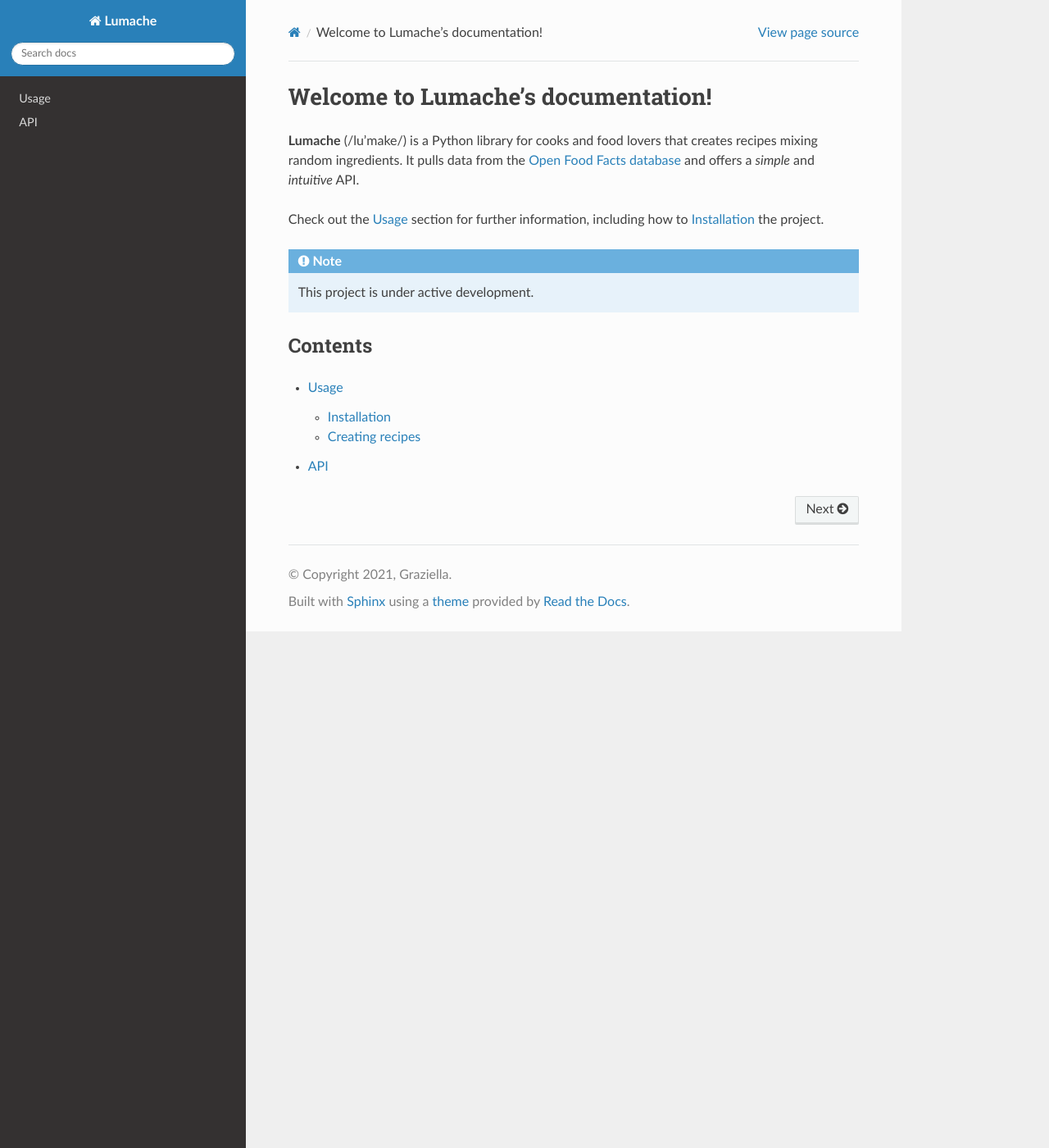
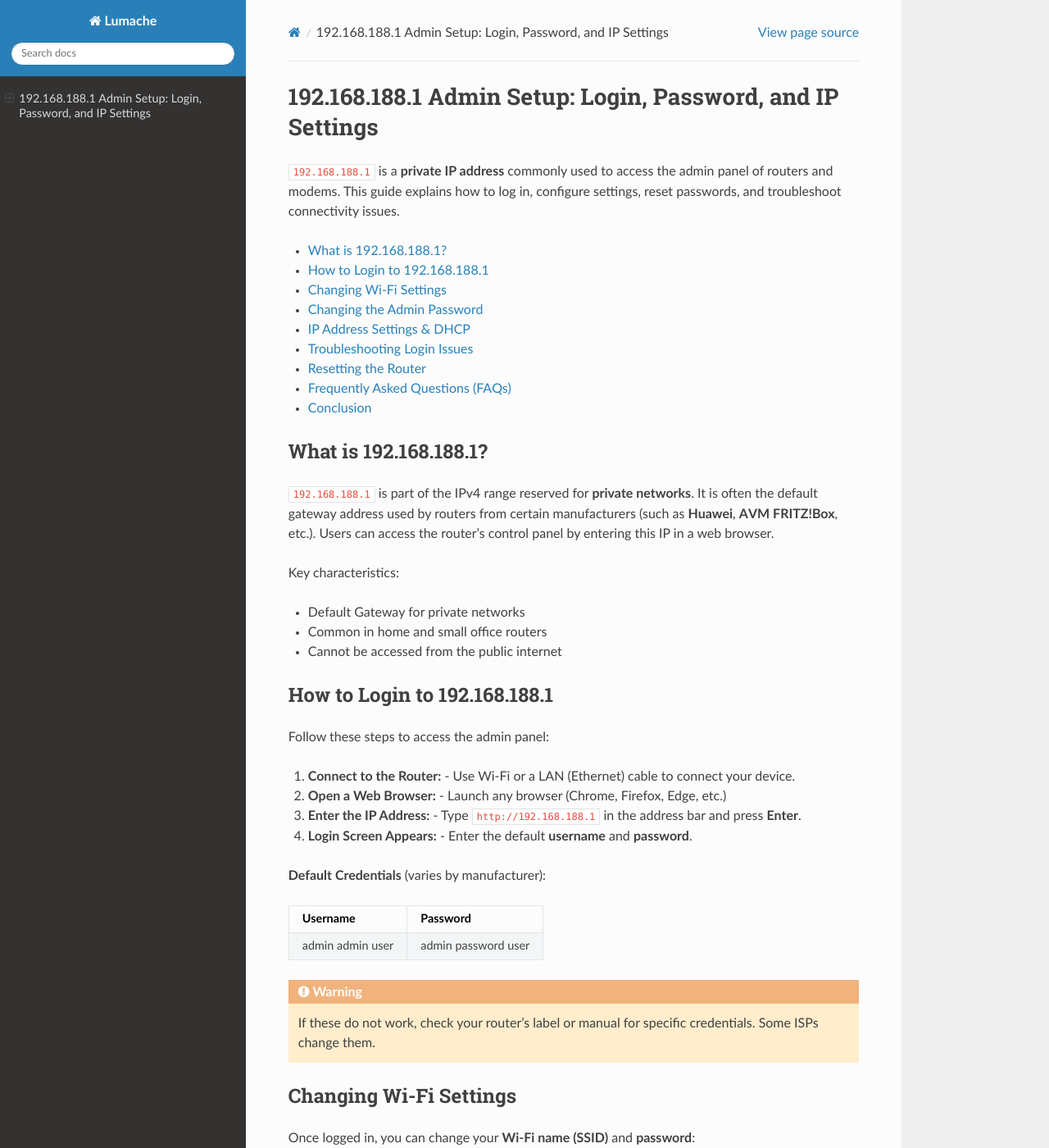
Before and after one commit to shaneallen6788/wireless-ext, a Sphinx documentation site: the page built from docs/source/index.rst, in a window 1280 px wide and 1400 px high. Shown: the whole window at 82% size. Built offline with Sphinx 7.4.7 and the Read the Docs theme 3.1.0, drawn with Linux system fonts in a browser that asks for light colours; some of the changed text lies outside the part shown.

Commit message:
Update index.rst

```diff
--- a/docs/source/index.rst
+++ b/docs/source/index.rst
@@ -1,22 +1,134 @@
-Welcome to Lumache's documentation!
-===================================
+192.168.188.1 Admin Setup: Login, Password, and IP Settings
+============================================================
 
-**Lumache** (/lu'make/) is a Python library for cooks and food lovers
-that creates recipes mixing random ingredients.
-It pulls data from the `Open Food Facts database <https://world.openfoodfacts.org/>`_
-and offers a *simple* and *intuitive* API.
+``192.168.188.1`` is a **private IP address** commonly used to access the admin panel of routers and modems. This guide explains how to log in, configure settings, reset passwords, and troubleshoot connectivity issues.
 
-Check out the :doc:`usage` section for further information, including
-how to :ref:`installation` the project.
+.. contents::
+   :local:
+   :depth: 2
+
+What is 192.168.188.1?
+-----------------------
+
+``192.168.188.1`` is part of the IPv4 range reserved for **private networks**. It is often the default gateway address used by routers from certain manufacturers (such as **Huawei**, **AVM FRITZ!Box**, etc.). Users can access the router's control panel by entering this IP in a web browser.
+
+Key characteristics:
+
+- Default Gateway for private networks
+- Common in home and small office routers
+- Cannot be accessed from the public internet
+
+How to Login to 192.168.188.1
+------------------------------
+
+Follow these steps to access the admin panel:
+
+1. **Connect to the Router:**
+   - Use Wi-Fi or a LAN (Ethernet) cable to connect your device.
+2. **Open a Web Browser:**
+   - Launch any browser (Chrome, Firefox, Edge, etc.)
+3. **Enter the IP Address:**
+   - Type ``http://192.168.188.1`` in the address bar and press **Enter**.
+4. **Login Screen Appears:**
+   - Enter the default **username** and **password**.
+
+**Default Credentials** (varies by manufacturer):
+
++----------------+----------------------+
+| Username       | Password             |
++================+======================+
+| admin          | admin                |
+| admin          | password             |
+| user           | user                 |
++----------------+----------------------+
+
+.. warning::
+   If these do not work, check your router's label or manual for specific credentials. Some ISPs change them.
+
+Changing Wi-Fi Settings
+------------------------
+
+Once logged in, you can change your **Wi-Fi name (SSID)** and **password**:
+
+1. Navigate to **Wireless Settings** or **Wi-Fi Configuration**
+2. Update:
+   - **SSID**: Your network name
+   - **Password**: At least 8 characters, use strong encryption (WPA2 or WPA3)
+3. Click **Save** or **Apply** to activate the changes
+
+.. tip::
+   After changing the password, reconnect your devices using the new credentials.
+
+Changing the Admin Password
+----------------------------
+
+To secure your router:
+
+1. Go to **System Settings** > **Admin Account**
+2. Enter current password
+3. Set a new, strong password
+4. Click **Apply**
+
+.. important::
+   Avoid using simple passwords like ``admin123``. Use a mix of letters, numbers, and symbols.
+
+IP Address Settings & DHCP
+---------------------------
+
+Under the **LAN Settings** section, you can:
+
+- Change the router's local IP from ``192.168.188.1`` to another (e.g., ``192.168.0.1``)
+- Enable or disable **DHCP** (automatic IP assignment)
+- Set a static IP range for connected devices
+
+.. caution::
+   Changing the IP may require you to re-login using the new address.
+
+Troubleshooting Login Issues
+-----------------------------
+
+If you can't access ``192.168.188.1``:
+
+- ✅ Check if you're connected to the correct router
+- ✅ Make sure you typed the IP correctly (no typos)
+- 🔄 Restart your router and browser
+- 🔧 Try accessing via a different device or browser
+- 🧼 Clear browser cache
 
 .. note::
+   You can also use ``ipconfig`` (Windows) or ``ifconfig`` (Linux/Mac) in Terminal/Command Prompt to check your default gateway.
 
-   This project is under active development.
+Resetting the Router
+----------------------
 
-Contents
---------
+If login credentials are forgotten:
 
-.. toctree::
+1. Locate the **Reset** button (usually at the back)
+2. Hold it down for **10–15 seconds** using a pin
+3. The router will reboot and restore factory settings
 
-   usage
-   api
+.. warning::
+   This will erase all custom settings including Wi-Fi name, password, and firewall rules.
+
+Frequently Asked Questions (FAQs)
+----------------------------------
+
+**Q1: What if 192.168.188.1 doesn’t load?**
+
+- Ensure your router uses this IP
+- Try other common IPs like ``192.168.0.1`` or ``192.168.1.1``
+
+**Q2: Can I access 192.168.188.1 from mobile?**
+
+- Yes, just connect to the router's Wi-Fi and use a mobile browser
+
+**Q3: Is 192.168.188.1 a public IP?**
+
+- No, it’s a private IP used within local networks
+
+Conclusion
+-----------
+
+Accessing and configuring your router via ``192.168.188.1`` is straightforward once you know the steps. It allows you to manage Wi-Fi settings, passwords, and security features to ensure smooth and safe internet usage.
+
+For best results, always use **strong passwords**, keep your firmware **updated**, and limit access t
```
